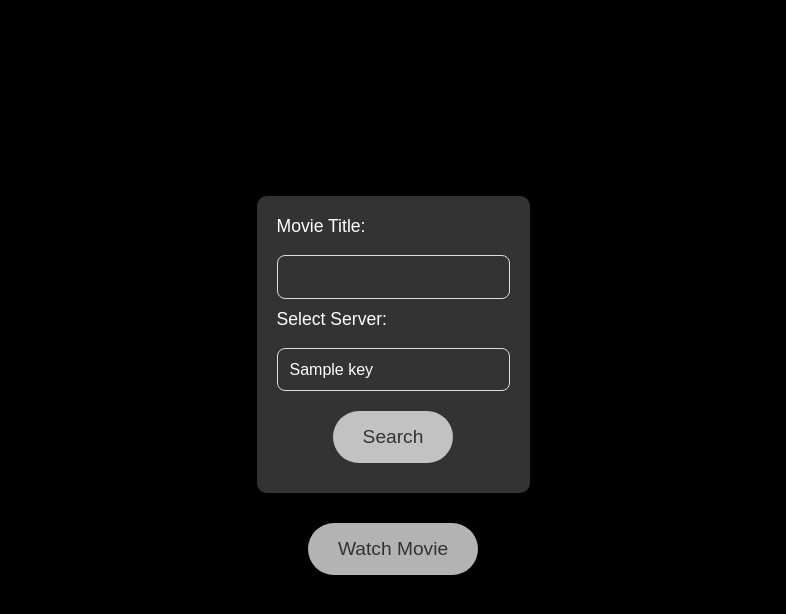
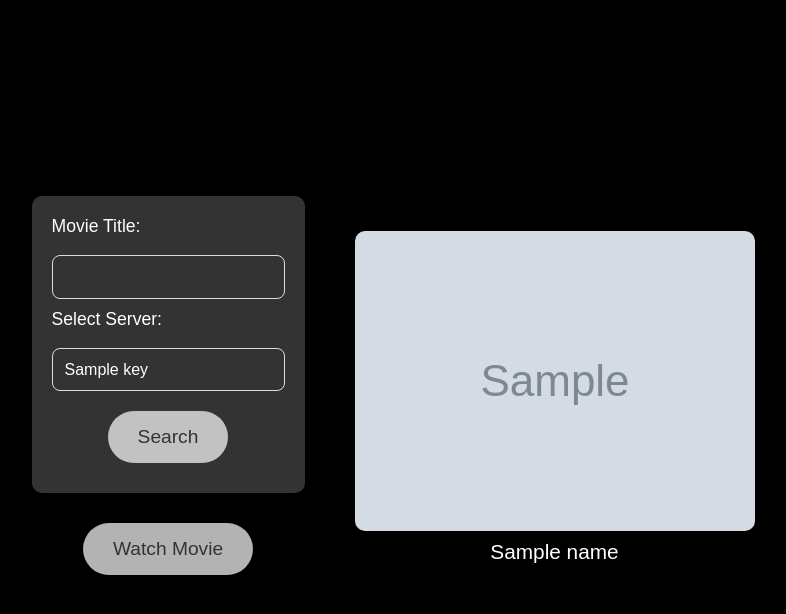
Before and after one commit to Abtin0/free-movie-streaming, a Flask app: template templates/movie.html in a window 1280 px wide. Shown: the top 614 px of the page, without its empty margins (247-1033 px from the left). Run offline with Flask 3, Linux system fonts and the light colour scheme; the template is opened without the code that fills it: most values are stand-ins (such as "Sample title", 1, 10 or a date in 2020); grey boxes marked "Sample" are stand-in pictures.

Commit message:
- Added Poster and Title 🖼️ - Rearranged Movie Page 🔧

```diff
--- a/app.py
+++ b/app.py
@@ -5,12 +5,11 @@ import json
 app = Flask(__name__)
 
 omdb_endpoint = "https://www.omdbapi.com/"
-omdb_key = "YOUR_API_KEY"
+omdb_key = "afdfdee3"
 # Load the endpoints from the JSON file
 with open("static/endpoint.json", "r") as f:
     data = f.read()
     endpoints = json.loads(data)
-
 
 
 def movie_request(user_input, endpoint_key):
@@ -25,8 +24,10 @@ def movie_request(user_input, endpoint_key):
         data = response.json()
         if data.get("Search"):
             imdb_id = data["Search"][0]["imdbID"]
+            poster = data["Search"][0]["Poster"]
+            movie_name = data["Search"][0]["Title"]
             embed_url = f"{selected_endpoint}/movie/{imdb_id}"
-            return embed_url
+            return embed_url, poster, movie_name
     return None
 
 
@@ -45,7 +46,6 @@ def series_request(user_input, endpoint_key):
             return embed_url
     return None
 
-
 @app.route('/')
 def index():
     return render_template('index.html')
@@ -58,11 +58,11 @@ def movie():
         endpoint_key = request.form["endpoint"]
 
         # Call the movie_request function
-        movie_endpoint = movie_request(user_input, endpoint_key)
+        movie_endpoint, poster, name = movie_request(user_input, endpoint_key)
 
         # Return the result based on whether a video URL is found
         if movie_endpoint:
-            return render_template('movie.html', video_url=movie_endpoint, endpoints=endpoints)
+            return render_template('movie.html', video_url=movie_endpoint, endpoints=endpoints,  poster=poster, name=name)
         else:
             return render_template('movie.html', error="No movies found for your search.", endpoints=endpoints)
 
--- a/static/endpoint.json
+++ b/static/endpoint.json
@@ -1 +1 @@
-{"VidBinge": "https://vidbinge.dev/embed","VidSRC": "https://vidsrc.xyz/embed/","111Movies": "https://111movies.com/","MoviesAPI": "https://moviesapi.club/"}
+{"VidSRC": "https://vidsrc.xyz/embed/","VidBinge": "https://vidbinge.dev/embed","111Movies": "https://111movies.com/","MoviesAPI": "https://moviesapi.club/"}
--- a/static/style.css
+++ b/static/style.css
@@ -171,6 +171,7 @@ iframe {
     width: 100%;
     height: 100%;
     border: none;
+    margin-right: 50px;
 }
 
 /* Dropdown (select) styling */
@@ -223,3 +224,21 @@ label[for="dropdown"] {
     margin-bottom: 8px;
     font-size: 1.1rem;
 }
+
+.ad-banner, .popup-ad {
+    display: none !important;
+}
+
+.movie-result {
+    margin-left: 50px;
+}
+
+.poster {
+    border-radius: 10px;
+}
+
+.name {
+    margin: 5px;
+    text-align: center;
+    font-size: 1.3rem;
+}
--- a/templates/movie.html
+++ b/templates/movie.html
@@ -16,6 +16,11 @@
     </style>
 </head>
 <body>
+    {% if video_url %}
+        <div id="movieIframeContainer" class="hidden">
+            <iframe id="movieIframe" src="" allowfullscreen></iframe>
+        </div>
+    {% endif %}
     <div class="movie-form">
         <form method="POST">
             <label for="user_input">Movie Title:</label>
@@ -35,13 +40,16 @@
         <div class="movie-button">
             <button class="btn" id="watchMovieButton">Watch Movie</button>
         </div>
-        <div id="movieIframeContainer" class="hidden">
-            <iframe id="movieIframe" src="" allowfullscreen></iframe>
-        </div>
         {% elif error %}
             <p>{{ error }}</p>
         {% endif %}
     </div>
+{% if video_url %}
+    <div class="movie-result">
+        <img src="{{poster}}" alt="{{name}} poster" class="poster" />
+        <p class="name">{{name}}</p>
+    </div>
+{% endif %}
 
     <script>
         document.addEventListener("DOMContentLoaded", () => {
```
